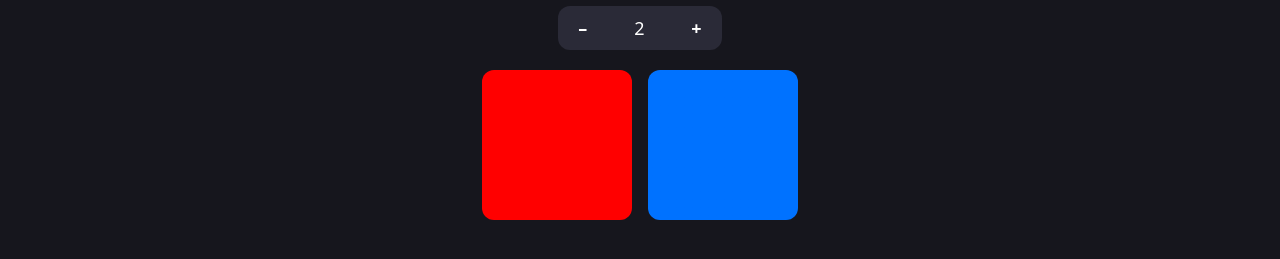
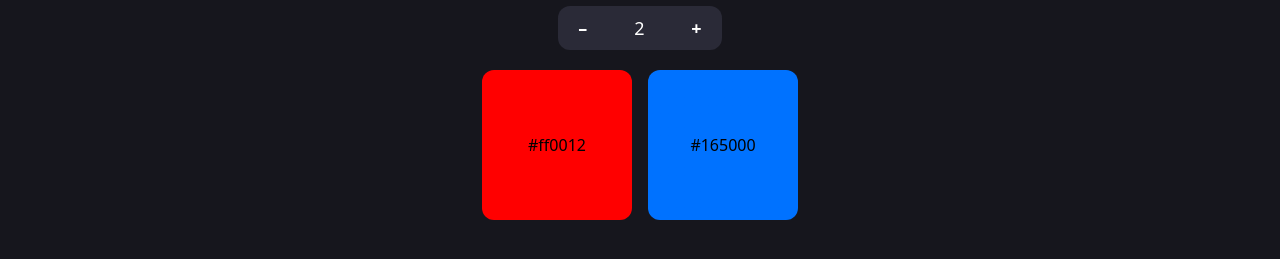
Before and after one commit to HasSak-47/oneoffs, a React (Vite) app: page /oneoffs/PalletGenerator in a window 1280 px wide. Shown: the part 389-648 px from the top of the page. Built offline with nearby package versions, Linux system fonts and the light colour scheme.

Commit message:
improved visuals from the PalletGenerator

```diff
--- a/src/PalletGenerator.tsx
+++ b/src/PalletGenerator.tsx
@@ -43,7 +43,7 @@ function ColorPicker({ L, c, h, setl, setc, seth }: ColorProps) {
     return (
       <div className='flex items-center gap-2'>
         <input
-          className='min-w-0 flex-1 appearance-none rounded-xl hover:scale-110'
+          className='hover:scae-105 min-w-0 flex-1 appearance-none rounded-xl'
           type='range'
           max='1000'
           min='0'
@@ -75,7 +75,7 @@ function ColorPicker({ L, c, h, setl, setc, seth }: ColorProps) {
   return (
     <div className='max-w-[200px] md:max-w-[400px]'>
       <button
-        className='aspect-square w-full rounded-xl hover:scale-110 hover:cursor-copy'
+        className='aspect-square w-full rounded-xl transition-transform hover:scale-105 hover:cursor-copy'
         style={{ backgroundImage: fmt(L, c, h, L, c, h) }}
         onClick={(_) => {
           const rgb = oklab_to_rgb(oklch_to_oklab({ L, c, h }));
@@ -131,19 +131,42 @@ export default function PalletGenerator() {
       color.c,
       color.h
     );
+
+    const complement = {
+      L: color.L < 0.5 ? 0.95 : 0.05,
+      c: Math.min(color.c, 0.1),
+      h: (color.h + 0.5) % 1,
+    };
+
+    const rgb = rgb_to_hex(
+      oklab_to_rgb(
+        oklch_to_oklab({ L: color.L, c: color.c, h: color.h * Math.PI })
+      )
+    );
+
+    const complement_rgb = rgb_to_hex(
+      oklab_to_rgb(
+        oklch_to_oklab({
+          L: complement.L,
+          c: complement.c,
+          h: complement.h * Math.PI,
+        })
+      )
+    );
+
     return (
       <button
-        className='aspect-square w-[100px] rounded-xl hover:scale-110 hover:cursor-copy md:w-[150px]'
+        className='aspect-square w-[100px] rounded-xl transition-transform hover:scale-105 hover:cursor-copy md:w-[150px]'
         style={{
           backgroundImage: string_color,
+          color: complement_rgb,
         }}
         onClick={(_) => {
-          const rgb = oklab_to_rgb(
-            oklch_to_oklab({ L: color.L, c: color.c, h: color.h * Math.PI })
-          );
-          navigator.clipboard.writeText(rgb_to_hex(rgb));
+          navigator.clipboard.writeText(rgb);
         }}
-      />
+      >
+        {rgb}
+      </button>
     );
   });
 
```
